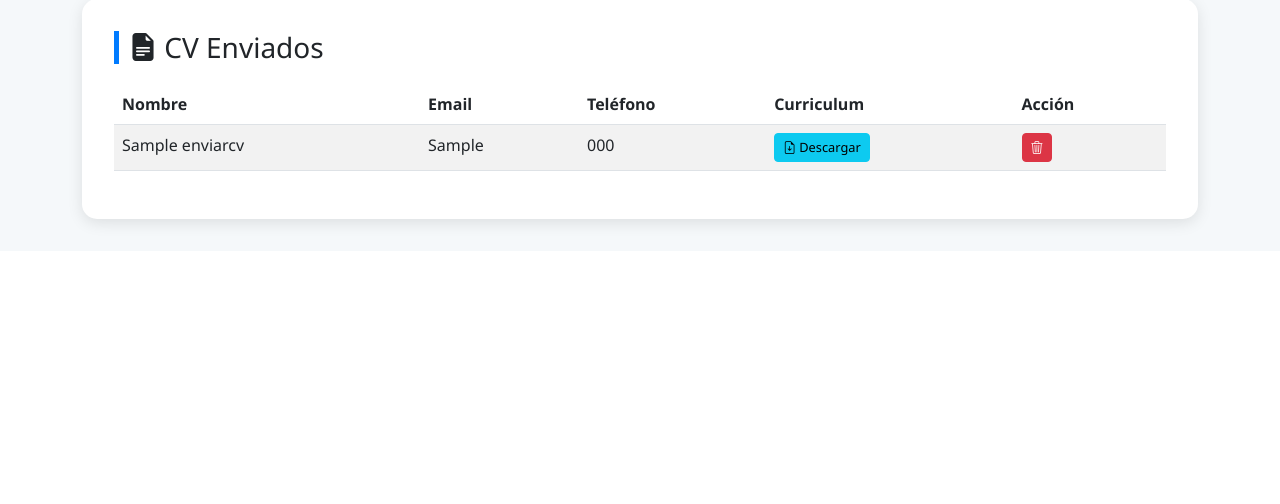
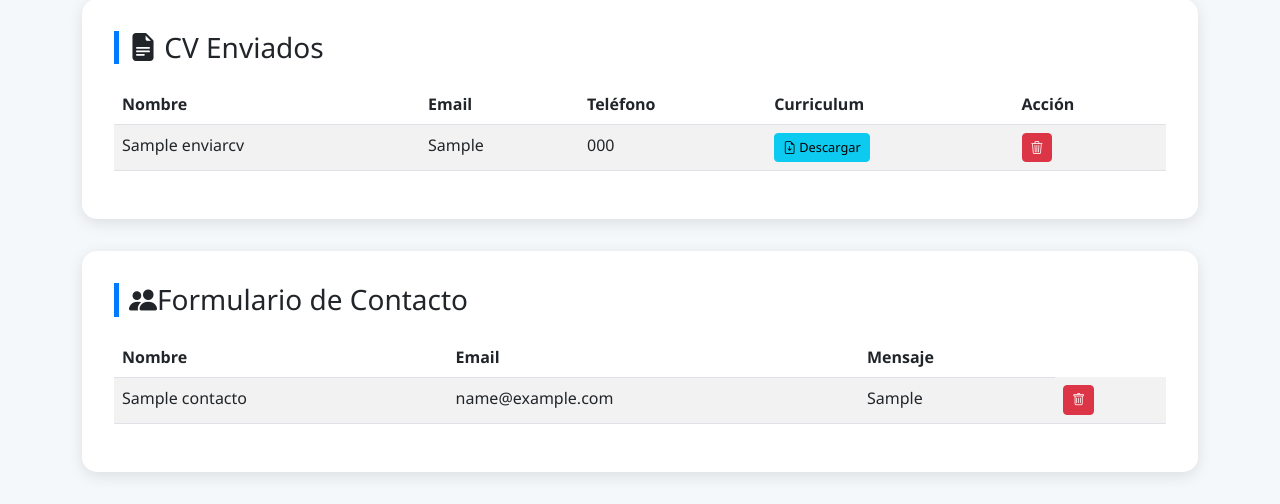
Before and after one commit to AlbertoManzano04/Proyecto, a PHP site: page /adminDashboard.php in a window 1280 px wide. Shown: the part 1670-2174 px from the top of the page. Before the commit the page ends 1902 px from the top, so only its background shows below. Run offline with PHP 8.4, Linux system fonts and the light colour scheme; tables that the repository leaves empty or names only in its code hold one stand-in row (values such as "Sample post").

Commit message:
añadido al dashboard para que salga los mensajes que pueden mandar los usuarios

```diff
--- a/adminDashboard.php
+++ b/adminDashboard.php
@@ -10,7 +10,8 @@ if ($conn->connect_error) {
 $vehiculosConcesionario = $conn->query("SELECT * FROM vehiculos_km0");
 $vehiculosUsuarios = $conn->query("SELECT * FROM coche_usuario");
 $usuarios = $conn->query("SELECT * FROM usuarios");
-$enviarCV = $conn->query("SELECT * FROM enviarCV"); // Consulta para la tabla enviarCV
+$enviarCV = $conn->query("SELECT * FROM enviarCV");
+$Contacto = $conn->query("SELECT * FROM Contacto");
 ?>
 <!DOCTYPE html>
 <html lang="es">
@@ -247,7 +248,28 @@ $enviarCV = $conn->query("SELECT * FROM enviarCV"); // Consulta para la tabla en
             </tbody>
         </table>
     </div>
-
+    <div class="form-section">
+        <h3><i class="bi bi-people-fill"></i>Formulario de Contacto</h3>
+        <table class="table table-striped">
+            <thead><tr><th>Nombre</th><th>Email</th><th>Mensaje</th></tr></thead>
+            <tbody>
+            <?php while($row = $Contacto->fetch_assoc()): ?>
+                <tr>
+                    <td><?= htmlspecialchars($row['nombre']) ?></td>
+                    <td><?= htmlspecialchars($row['email']) ?></td>
+                    <td><?= htmlspecialchars($row['mensaje']) ?></td>
+                    <td>
+                        <?php if ($row['rol'] !== 'admin'): ?>
+                            <a href="eliminarUsuario.php?id=<?= $row['id'] ?>" class="btn btn-danger btn-sm" onclick="return confirm('¿Estás seguro que deseas eliminar este mensaje del Formulario de contacto?')"><i class="bi bi-trash"></i></a>
+                        <?php else: ?>
+                            <span class="text-muted">No se puede eliminar</span>
+                        <?php endif; ?>
+                    </td>
+                </tr>
+            <?php endwhile; ?>
+            </tbody>
+        </table>
+    </div>
 </div>
 
 <script src="https://cdn.jsdelivr.net/npm/bootstrap@5.3.0/dist/js/bootstrap.bundle.min.js"></script>
```
